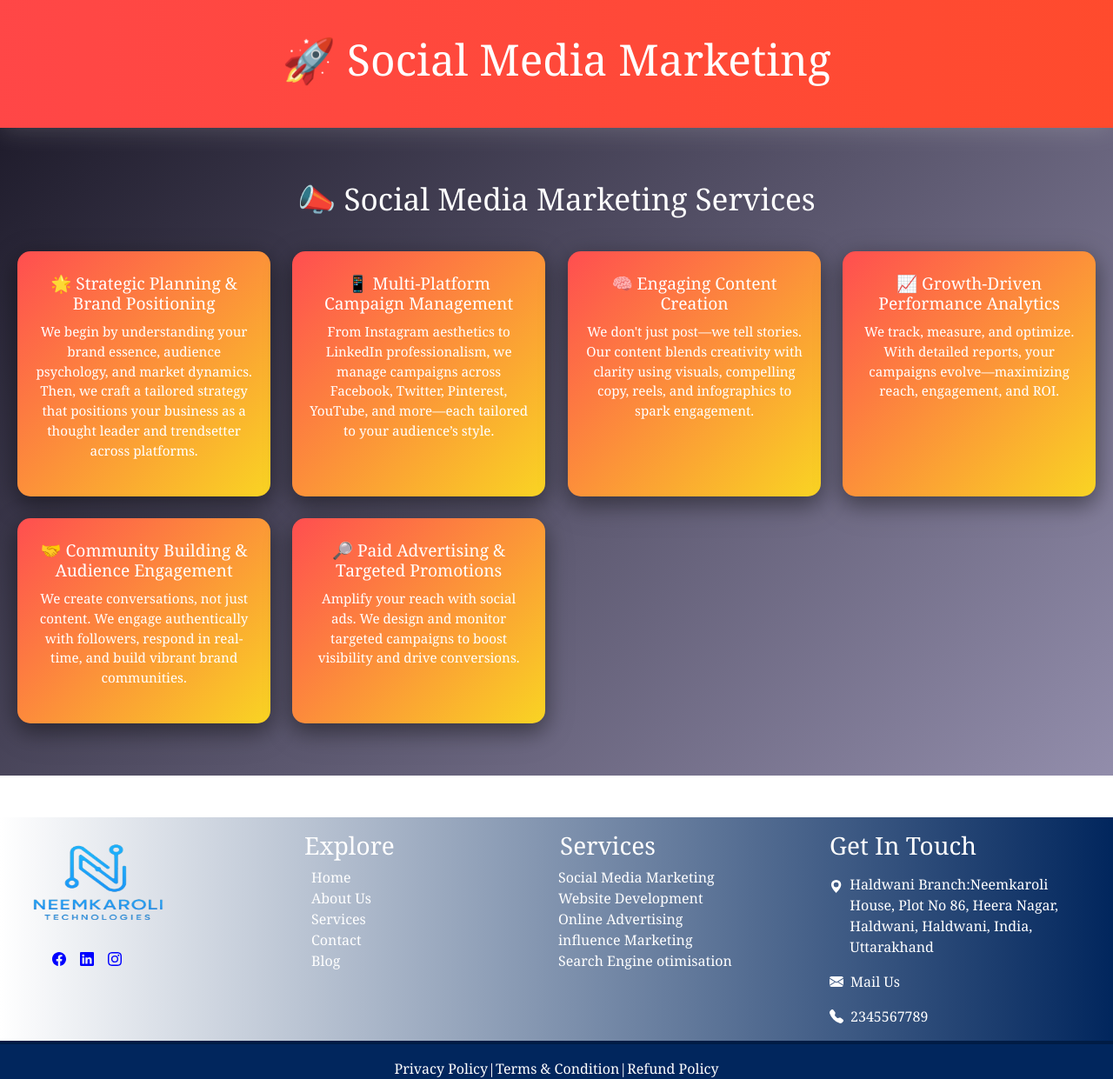
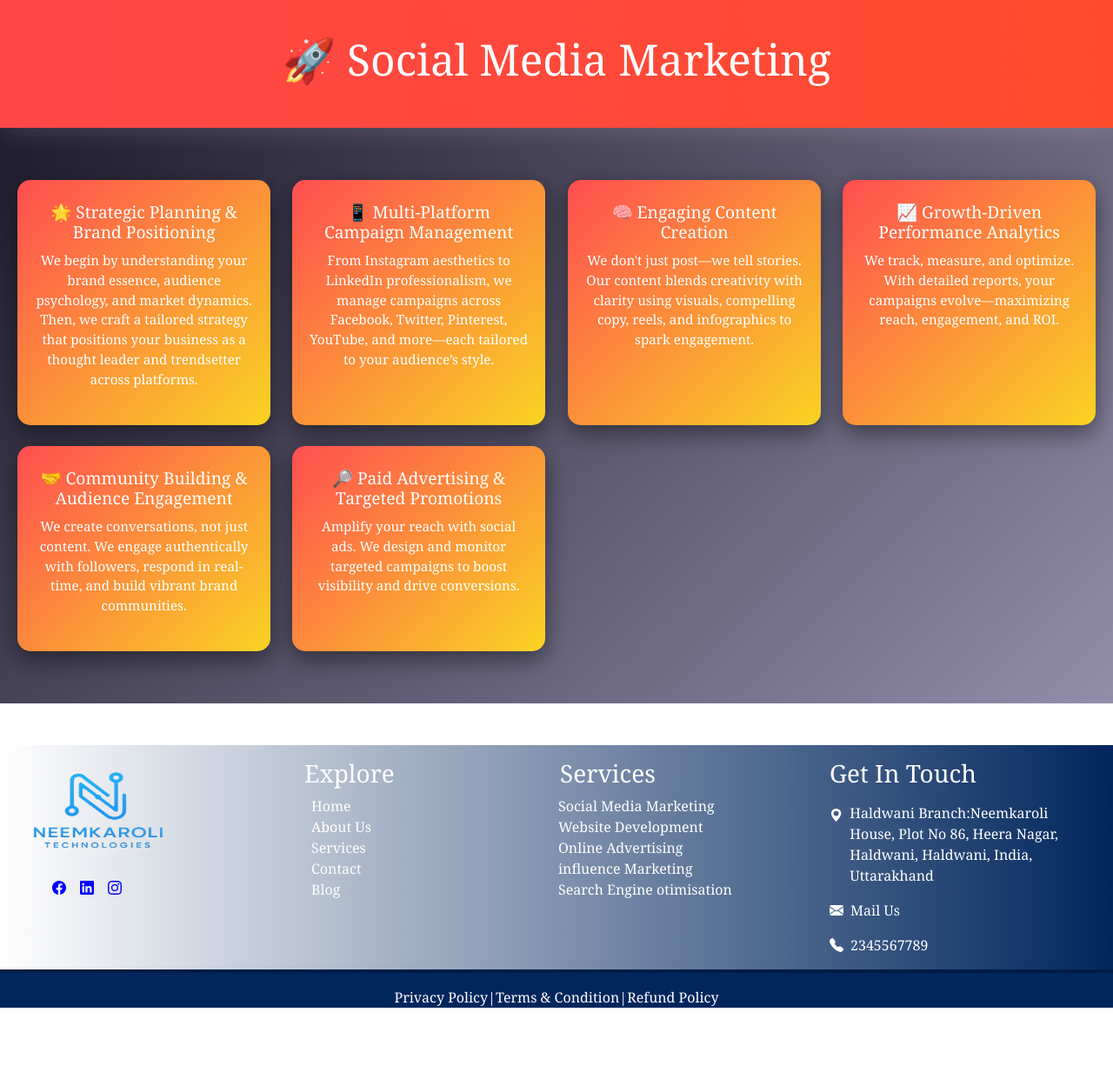
Before and after one commit to neemkaroli12/neemkaroli, a Django app: page /app/media/ in a window 1280 px wide. Shown: the part 187-1428 px from the top of the page at 87% size. After the commit the page ends 1346 px from the top, so only its background shows below. Run offline with Django 5.2, Linux system fonts and the light colour scheme.

Commit message:
change commit

```diff
--- a/my_app/templates/my_app/smm.html
+++ b/my_app/templates/my_app/smm.html
@@ -60,11 +60,7 @@ h2{
   text-align: center;
 }
 
-.smm-title {
-  font-size: 2.2rem;
-  margin-bottom: 40px;
-  animation: fadeSlideDown 2s ease-out;
-}
+
 
 .smm-cards {
   display: grid;
@@ -144,7 +140,6 @@ h2{
   <h2>🚀 Social Media Marketing</h2>
 </div>
 <div class="smm-section">
-  <h2 class="smm-title me-0">📣 Social Media Marketing Services</h2>
   <div class="smm-cards">
 
     <div class="smm-card">
```
